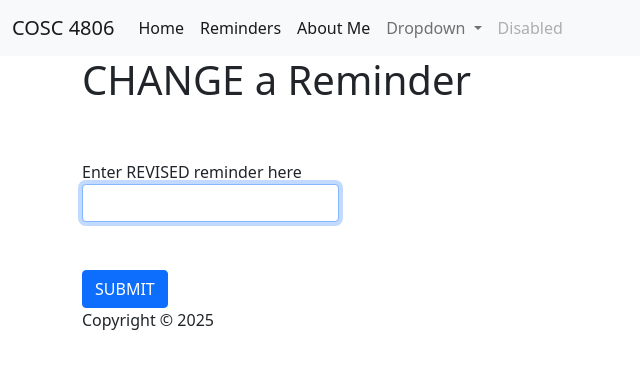
After one commit to lsmasters/cosc-4806-4, a PHP site: template app/views/changeItem/index.php in a window 1280 px wide. The commit adds this page. Shown: the top 369 px of the page, without its empty margins (0-640 px from the left). Run offline with PHP 8.4, Linux system fonts and the light colour scheme; the template is opened without the code that fills it, so the values that code supplies are empty; the visitor is signed in with stand-in values (Sample User, id 1).

Commit message:
Reminder edit:  complete to change/update controller but no id

```diff
--- /dev/null
+++ b/app/views/changeItem/index.php
@@ -0,0 +1,26 @@
+<?php require_once 'app/views/templates/header.php' ?>
+
+<main role="main" class="container">
+<h1>CHANGE a Reminder</h1>
+<br>
+
+<div class="row">
+    <div class="col-sm-auto">
+        <form action="change/update" method="POST" >
+
+        <fieldset>
+            <br>
+            <div class="form-group">
+                <label for="subject">Enter REVISED reminder here</label>
+                <input required type="text" class="form-control" name="subject" autofocus>
+            </div>
+            <br>
+
+            <br>
+            <button type="submit" class="btn btn-primary">SUBMIT</button>
+        </fieldset>
+        </form>
+
+    </div>
+</div>
+    <?php require_once 'app/views/templates/footer.php' ?>
--- a/app/views/reminders/index.php
+++ b/app/views/reminders/index.php
@@ -18,10 +18,13 @@
     <?php if (!empty(trim($item['subject']))): ?>
     <div class="d-flex justify-content-between align-items-center border p-2 mb-2 rounded">
         <div>
+            <?= htmlspecialchars($item['id']) ?>
+        </div>
+        <div>
             <?= htmlspecialchars($item['subject']) ?>
         </div>
         <div>
-            <a href="reminders/change($item['id'],$item['subject'])" class="btn btn-primary btn-sm">EDIT</a>
+            <a href="change" class="btn btn-primary btn-sm">EDIT</a>
             <a href="Reminder/deleteItem($item['id'])" class="btn btn-danger btn-sm">DELETE</a>
         </div>
     </div>
```
Also changed, not shown: app/controllers/change.php (added, +27 -0 lines), app/controllers/reminders.php (+1 -10 lines).
